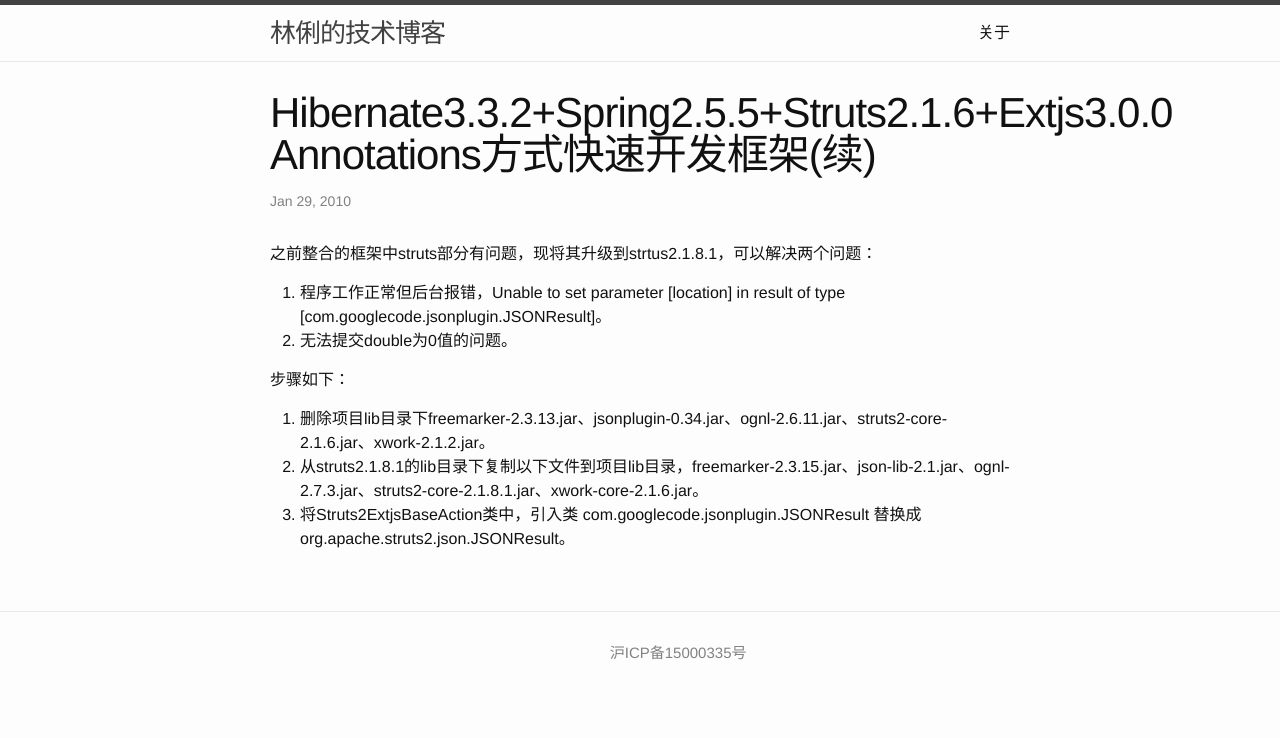
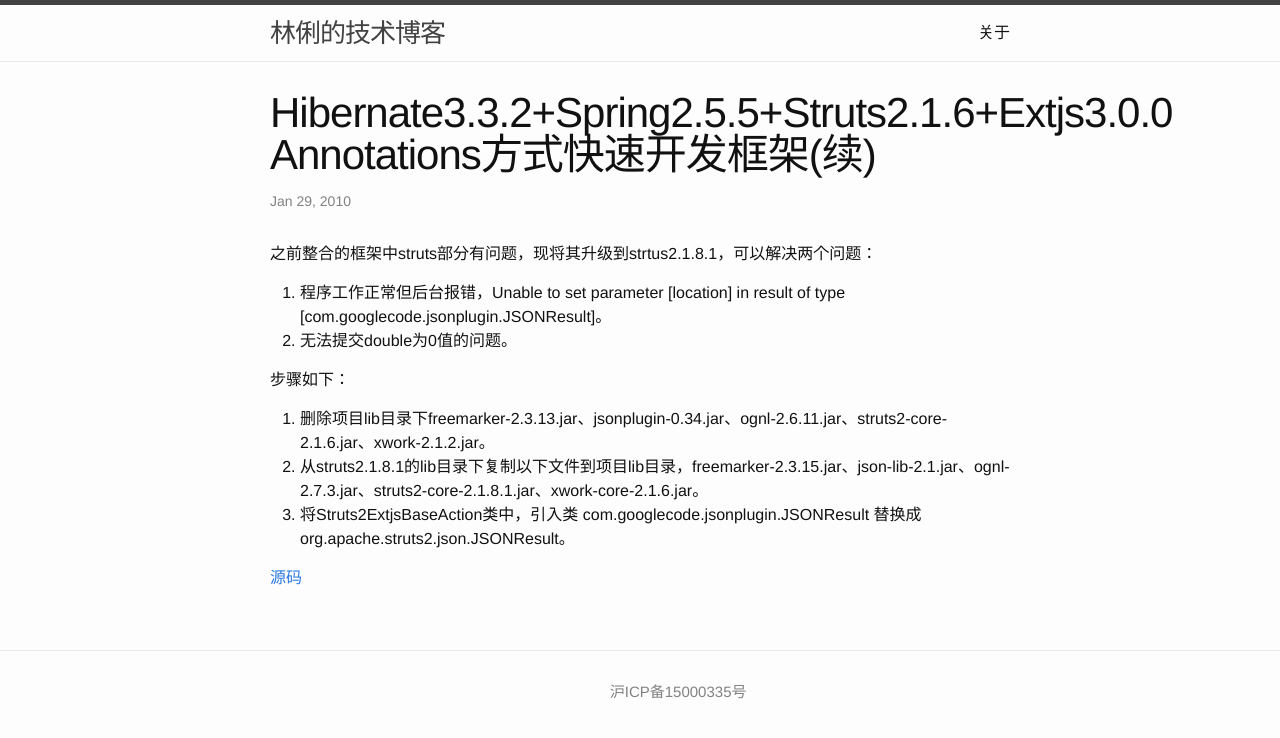
Before and after one commit to linlfx/me, a Jekyll site: the page built from blog/_posts/2010-01-29-hibernate3-spring2-struts2-extjs3-3.markdown, in a window 1280 px wide. Shown: the top 738 px of the page. Built offline with Jekyll 4.4.1, drawn with Linux system fonts in a browser that asks for light colours.

Commit message:
edit blog.

```diff
--- a/blog/_posts/2010-01-09-hibernate3-spring2-struts2-extjs3-1.markdown
+++ b/blog/_posts/2010-01-09-hibernate3-spring2-struts2-extjs3-1.markdown
@@ -630,3 +630,6 @@
 到此完成Hibernate+Spring的Annotations方式整合，项目结构如下：
 
 ![]({{ "/images/ssh-extjs3/2.jpg" | prepend: site.baseurl }})
+
+
+[源码](https://github.com/gpleo/HSSEADemo.git "源码"){:target="_blank"}
--- a/blog/_posts/2010-01-10-hibernate3-spring2-struts2-extjs3-2.markdown
+++ b/blog/_posts/2010-01-10-hibernate3-spring2-struts2-extjs3-2.markdown
@@ -559,3 +559,6 @@
 最终项目结构如下：
 
 ![]({{ "/images/ssh-extjs3/4.jpg" | prepend: site.baseurl }})
+
+
+[源码](https://github.com/gpleo/HSSEADemo.git "源码"){:target="_blank"}
--- a/blog/_posts/2010-01-29-hibernate3-spring2-struts2-extjs3-3.markdown
+++ b/blog/_posts/2010-01-29-hibernate3-spring2-struts2-extjs3-3.markdown
@@ -15,3 +15,6 @@
 1.    删除项目lib目录下freemarker-2.3.13.jar、jsonplugin-0.34.jar、ognl-2.6.11.jar、struts2-core-2.1.6.jar、xwork-2.1.2.jar。
 2.    从struts2.1.8.1的lib目录下复制以下文件到项目lib目录，freemarker-2.3.15.jar、json-lib-2.1.jar、ognl-2.7.3.jar、struts2-core-2.1.8.1.jar、xwork-core-2.1.6.jar。
 3.    将Struts2ExtjsBaseAction类中，引入类 com.googlecode.jsonplugin.JSONResult 替换成 org.apache.struts2.json.JSONResult。
+
+
+[源码](https://github.com/gpleo/HSSEADemo.git "源码"){:target="_blank"}
```
